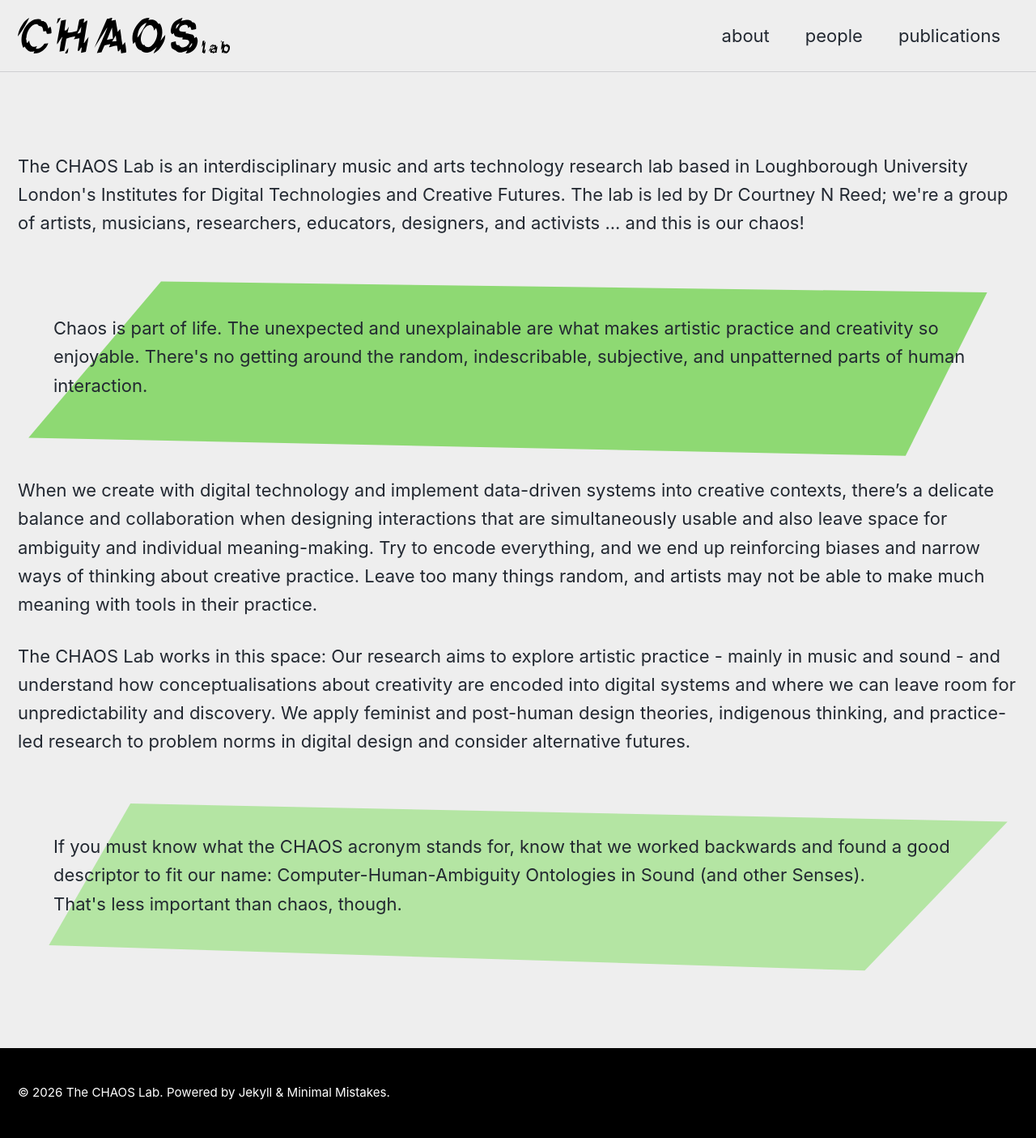
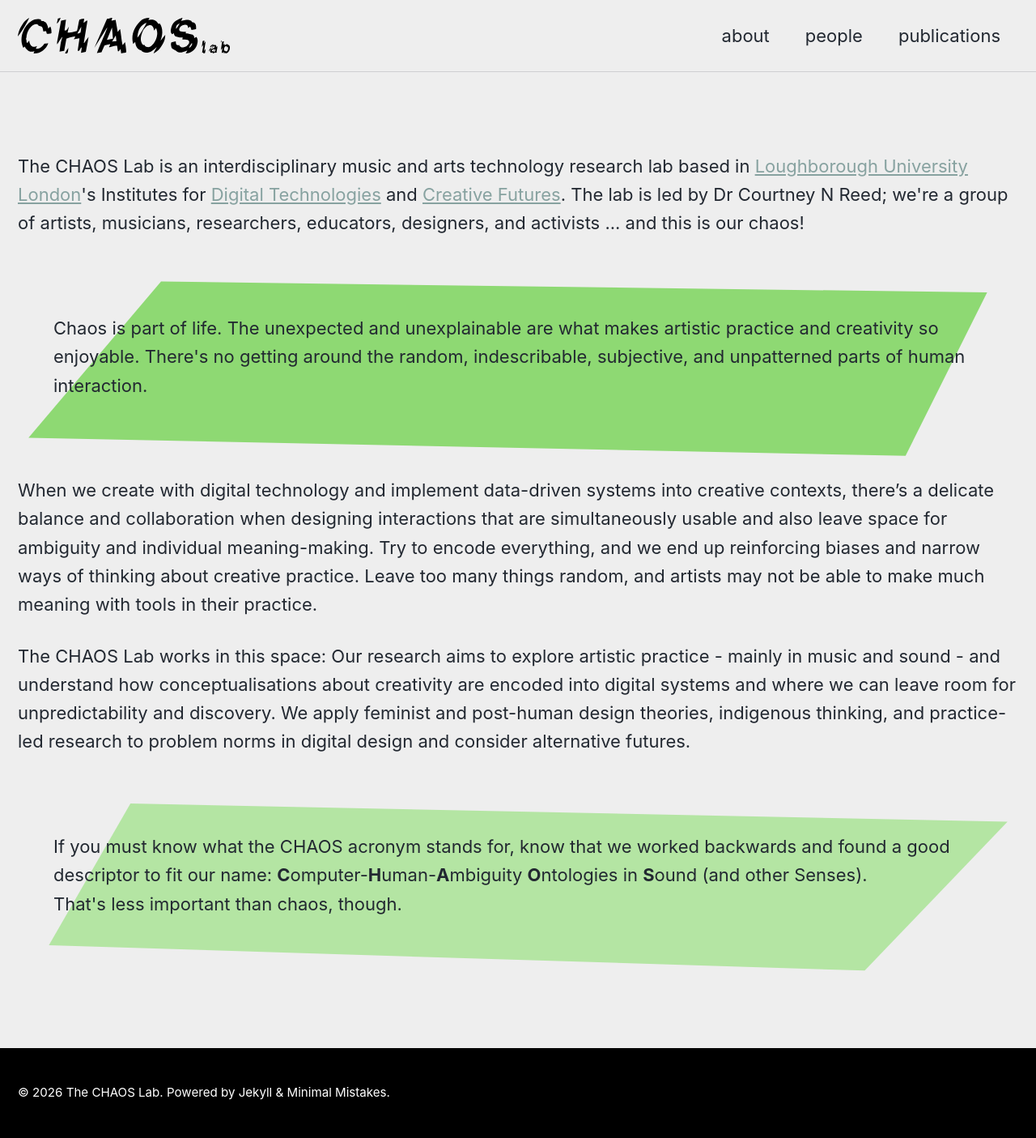
Before and after one commit to thechaoslab/site, a Jekyll site: the page built from _pages/about.md, in a window 1280 px wide. Shown: the whole page at 81% size. Built offline with Jekyll 4.4.1, drawn with Linux system fonts in a browser that asks for light colours; cached includes are drawn as plain includes.

Commit message:
add links to about page

```diff
--- a/_pages/about.md
+++ b/_pages/about.md
@@ -8,7 +8,7 @@ author_profile: false
 <!-- <h2>chaos</h2> -->
 
 <p>
-	The CHAOS Lab is an interdisciplinary music and arts technology research lab based in Loughborough University London's Institutes for Digital Technologies and Creative Futures. The lab is led by Dr Courtney N Reed; we're a group of artists, musicians, researchers, educators, designers, and activists ... and this is our chaos!
+	The CHAOS Lab is an interdisciplinary music and arts technology research lab based in <a href="https://www.lborolondon.ac.uk/" target="_blank">Loughborough University London</a>'s Institutes for <a href="https://www.lborolondon.ac.uk/about/institutes/digital-technologies/" target="_blank">Digital Technologies</a> and <a href="https://www.lborolondon.ac.uk/about/institutes/creative-futures/" target="_blank">Creative Futures</a>. The lab is led by Dr Courtney N Reed; we're a group of artists, musicians, researchers, educators, designers, and activists ... and this is our chaos!
 </p>
 
 {% include quad-box.html content="
@@ -23,6 +23,6 @@ The CHAOS Lab works in this space: Our research aims to explore artistic practic
 
 {% include quad-box.html content="
 <p>
-If you must know what the CHAOS acronym stands for, know that we worked backwards and found a good descriptor to fit our name: Computer-Human-Ambiguity Ontologies in Sound (and other Senses). <br>That's less important than chaos, though.
+If you must know what the CHAOS acronym stands for, know that we worked backwards and found a good descriptor to fit our name: <b>C</b>omputer-<b>H</b>uman-<b>A</b>mbiguity <b>O</b>ntologies in <b>S</b>ound (and other Senses). <br>That's less important than chaos, though.
 </p>
 " %}
```
Also changed, not shown: 5 other files.
